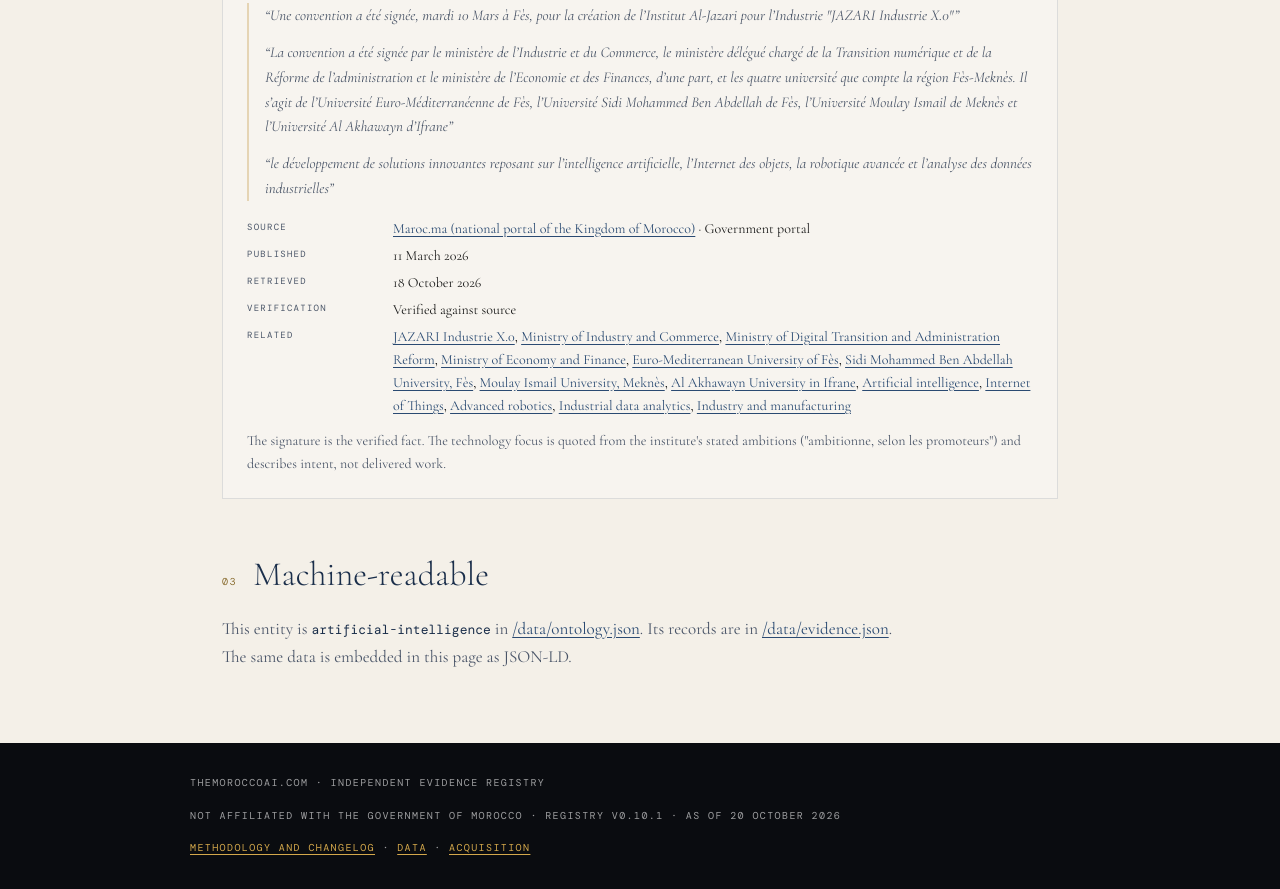
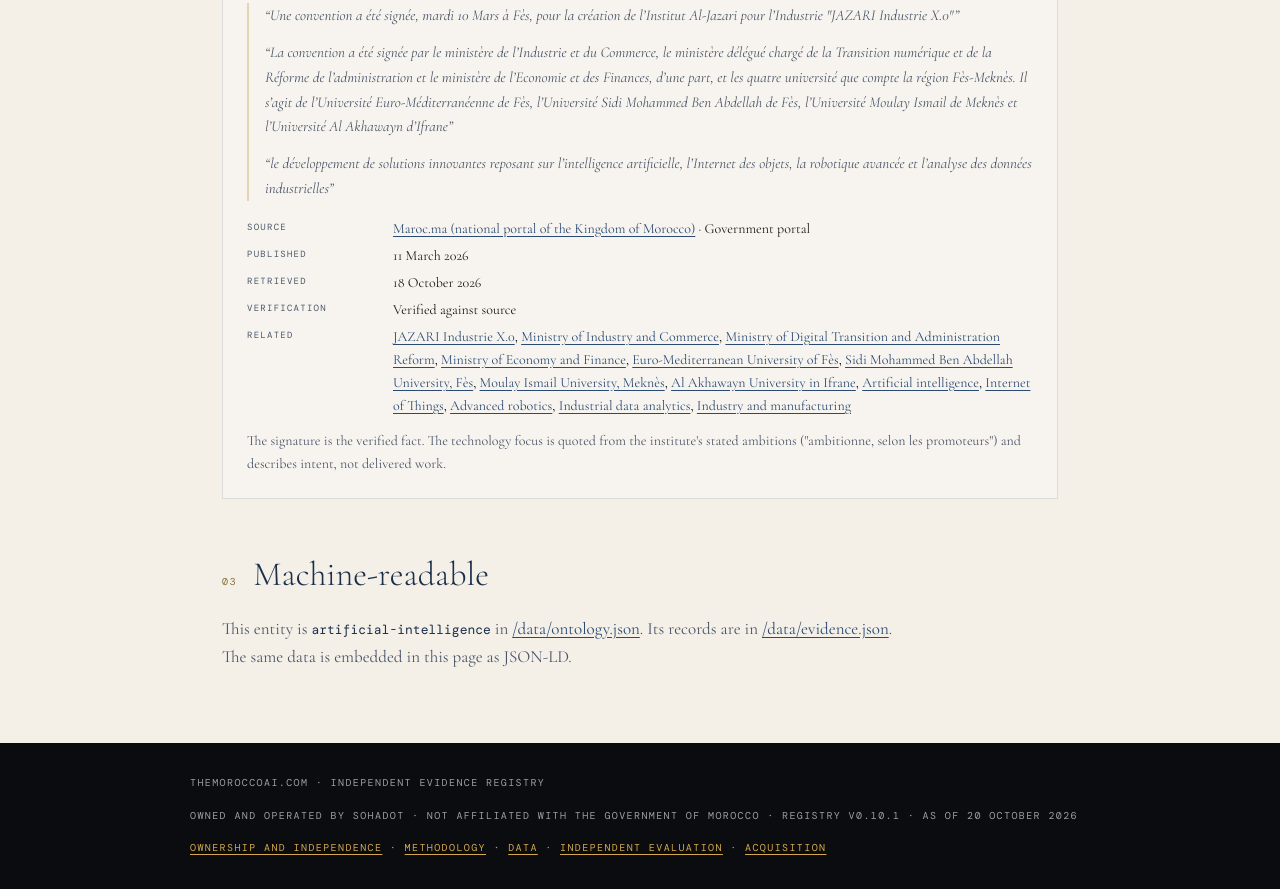
Before and after one commit to Sohadot/TheMoroccoAI, a plain HTML site: page registry/artificial-intelligence/index.html in a window 1280 px wide. Shown: the part 1068-1957 px from the top of the page. Drawn offline with Linux system fonts and the light colour scheme.

Commit message:
build: synchronize sitewide ownership disclosure

```diff
--- a/registry/artificial-intelligence/index.html
+++ b/registry/artificial-intelligence/index.html
@@ -95,8 +95,8 @@
 <footer>
   <div class="footer-inner">
     <span class="footer-brand">TheMoroccoAI.com · Independent evidence registry</span>
-    <span class="footer-note">Not affiliated with the Government of Morocco · Registry v0.10.1 · as of 20 October 2026</span>
-    <span class="footer-note"><a href="/methodology/">Methodology and changelog</a> · <a href="/data/">Data</a> · <a href="/acquisition/">Acquisition</a></span>
+    <span class="footer-note">Owned and operated by Sohadot · Not affiliated with the Government of Morocco · Registry v0.10.1 · as of 20 October 2026</span>
+    <span class="footer-note"><a href="/methodology/#ownership-h">Ownership and independence</a> · <a href="/methodology/">Methodology</a> · <a href="/data/">Data</a> · <a href="/evaluation/">Independent evaluation</a> · <a href="/acquisition/">Acquisition</a></span>
   </div>
 </footer>
 </body>
```
